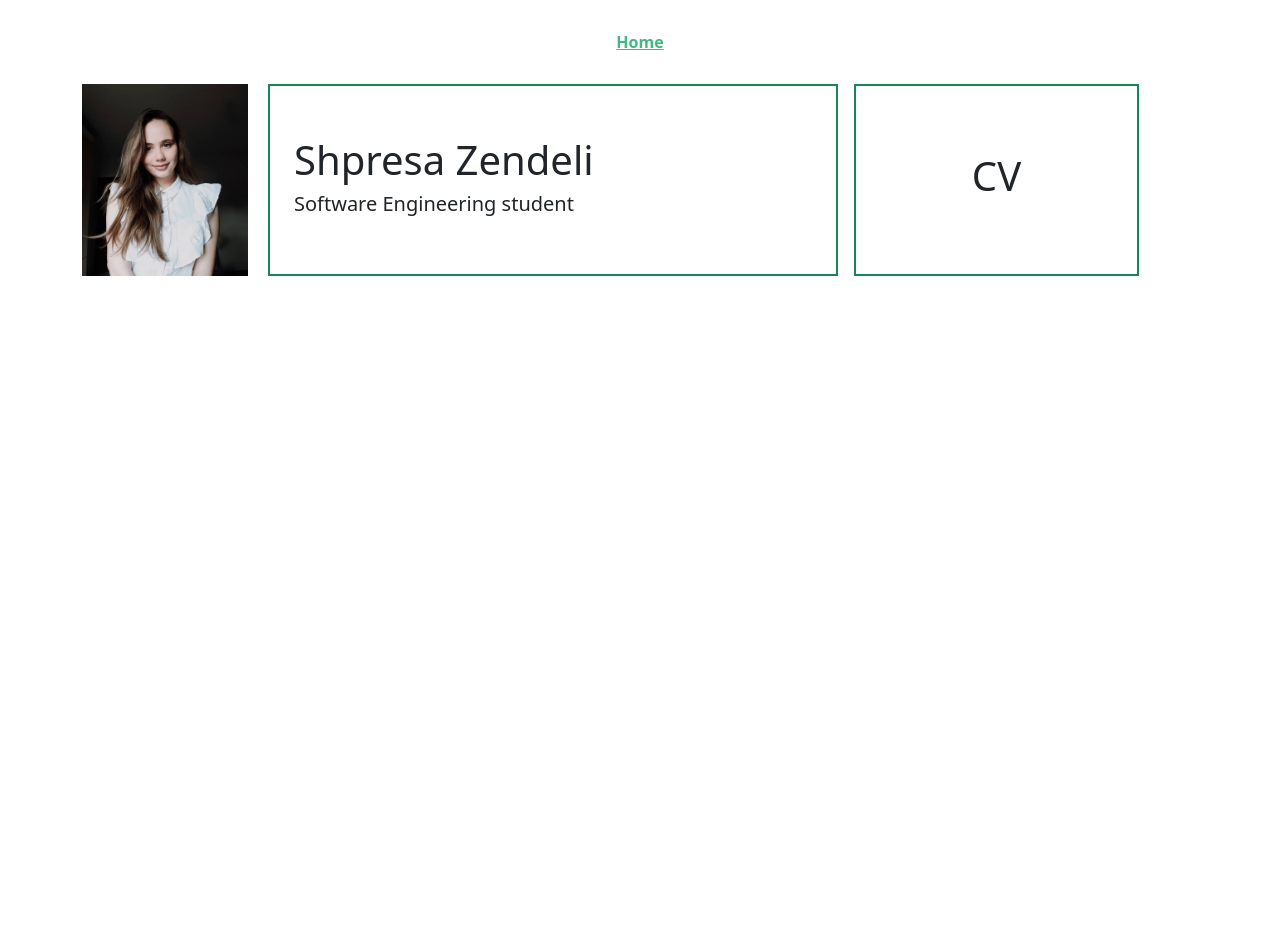
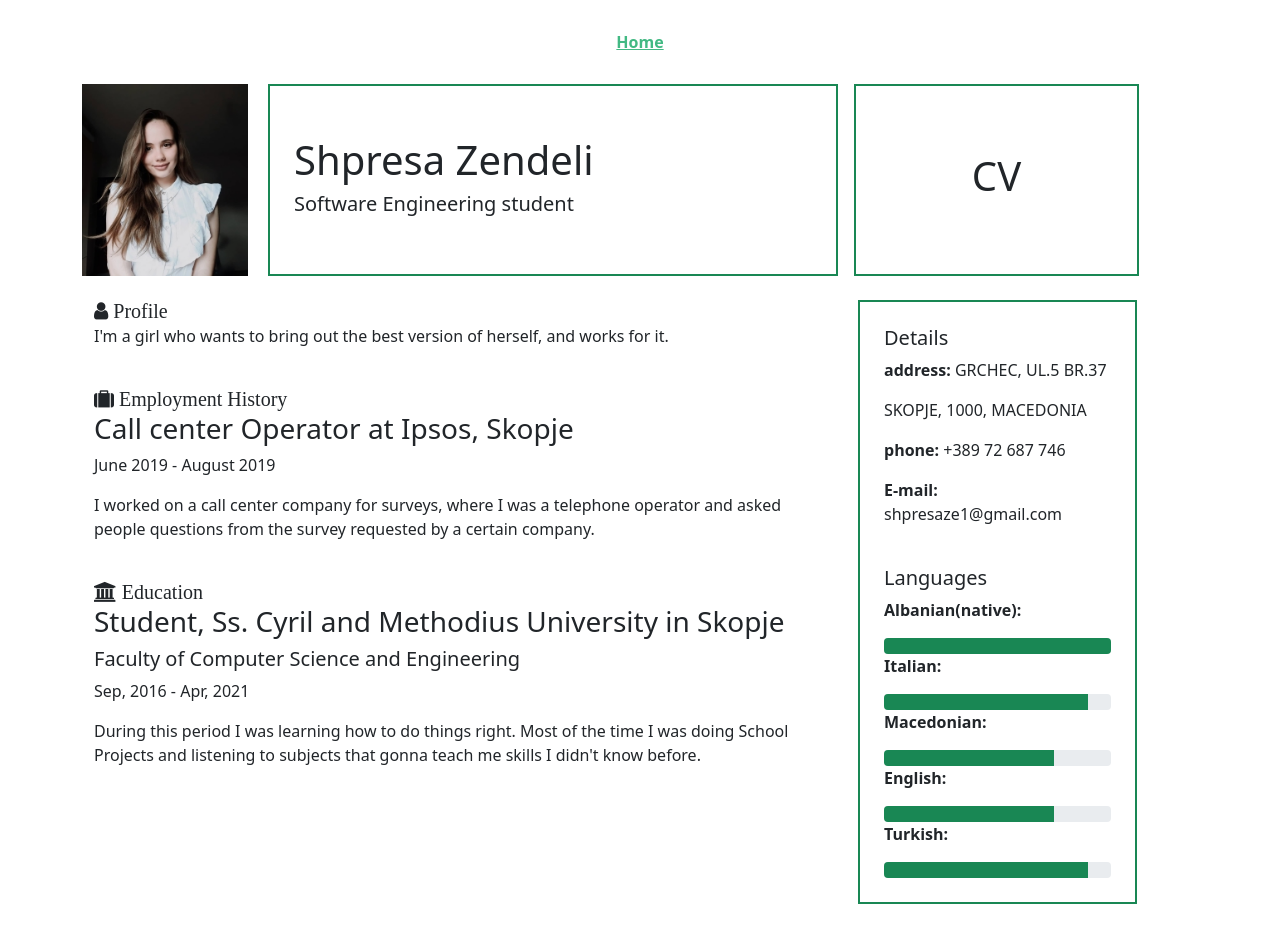
Before and after one commit to shpresaze/portfolio, a Vue app: page / in a window 1280 px wide. Before the commit the page ends 800 px from the top, so only its background shows below. Built offline with nearby package versions, Linux system fonts and the light colour scheme.

Commit message:
Designed the Content of the CV

```diff
--- a/src/App.vue
+++ b/src/App.vue
@@ -2,9 +2,11 @@
   <div id="app">
     <Navbar />
     <HeaderInfos />
+    <ContentCV />
   </div>
 </template>
 <script>
+import ContentCV from "./components/ContentCV.vue";
 import HeaderInfos from "./components/HeaderInfos.vue";
 import Navbar from "./components/layout/Navbar.vue";
 
@@ -12,6 +14,7 @@ export default {
   components: {
     Navbar,
     HeaderInfos,
+    ContentCV,
   },
   // ...
 };
--- /dev/null
+++ b/src/components/ContentCV.vue
@@ -0,0 +1,127 @@
+<template>
+  <div class="container p-4">
+    <div class="row">
+      <div class="col-8 me-2">
+        <div>
+          <i class="fa fa-user" style="font-size: 20px" aria-hidden="true">
+            Profile</i
+          >
+          <p>
+            I'm a girl who wants to bring out the best version of herself, and
+            works for it.
+          </p>
+        </div>
+        <br />
+        <div>
+          <i class="fa fa-suitcase" style="font-size: 20px" aria-hidden="true">
+            Employment History</i
+          >
+          <h3>Call center Operator at Ipsos, Skopje</h3>
+          <p>June 2019 - August 2019</p>
+          <p>
+            I worked on a call center company for surveys, where I was a
+            telephone operator and asked people questions from the survey
+            requested by a certain company.
+          </p>
+        </div>
+        <br />
+        <div>
+          <i
+            class="fa fa-university"
+            style="font-size: 20px"
+            aria-hidden="true"
+          >
+            Education</i
+          >
+          <h3>Student, Ss. Cyril and Methodius University in Skopje</h3>
+          <h5>Faculty of Computer Science and Engineering</h5>
+          <p>Sep, 2016 - Apr, 2021</p>
+          <p>
+            During this period I was learning how to do things right. Most of
+            the time I was doing School Projects and listening to subjects that
+            gonna teach me skills I didn't know before.
+          </p>
+        </div>
+      </div>
+      <div class="col-3 ms-4 p-4 border border-success border-2">
+        <div>
+          <h5>Details</h5>
+          <p><strong>address: </strong>GRCHEC, UL.5 BR.37</p>
+          <p>SKOPJE, 1000, MACEDONIA</p>
+          <p><strong>phone: </strong>+389 72 687 746</p>
+          <p><strong>E-mail: </strong>shpresaze1@gmail.com</p>
+        </div>
+        <br />
+        <div>
+          <h5>Languages</h5>
+          <p><strong>Albanian(native): </strong></p>
+          <div class="progress">
+            <div
+              class="progress-bar bg-success"
+              role="progressbar"
+              style="width: 100%"
+              aria-valuenow="25"
+              aria-valuemin="0"
+              aria-valuemax="100"
+            ></div>
+          </div>
+          <p><strong>Italian: </strong></p>
+          <div class="progress">
+            <div
+              class="progress-bar bg-success"
+              role="progressbar"
+              style="width: 90%"
+              aria-valuenow="25"
+              aria-valuemin="0"
+              aria-valuemax="100"
+            ></div>
+          </div>
+          <p><strong>Macedonian: </strong></p>
+          <div class="progress">
+            <div
+              class="progress-bar bg-success"
+              role="progressbar"
+              style="width: 75%"
+              aria-valuenow="25"
+              aria-valuemin="0"
+              aria-valuemax="100"
+            ></div>
+          </div>
+          <p><strong>English: </strong></p>
+          <div class="progress">
+            <div
+              class="progress-bar bg-success"
+              role="progressbar"
+              style="width: 75%"
+              aria-valuenow="25"
+              aria-valuemin="0"
+              aria-valuemax="100"
+            ></div>
+          </div>
+          <p><strong>Turkish: </strong></p>
+          <div class="progress">
+            <div
+              class="progress-bar bg-success"
+              role="progressbar"
+              style="width: 90%"
+              aria-valuenow="25"
+              aria-valuemin="0"
+              aria-valuemax="100"
+            ></div>
+          </div>
+        </div>
+      </div>
+    </div>
+  </div>
+</template>
+
+<style scoped>
+</style>
+
+<script>
+export default {
+  data() {
+    return {};
+  },
+};
+</script>
```
